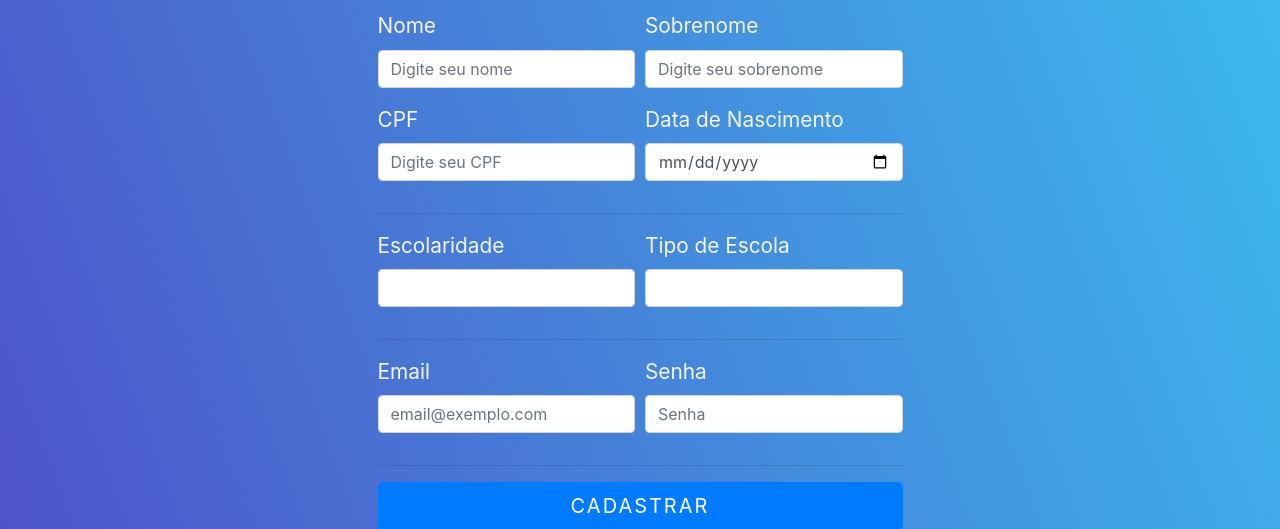
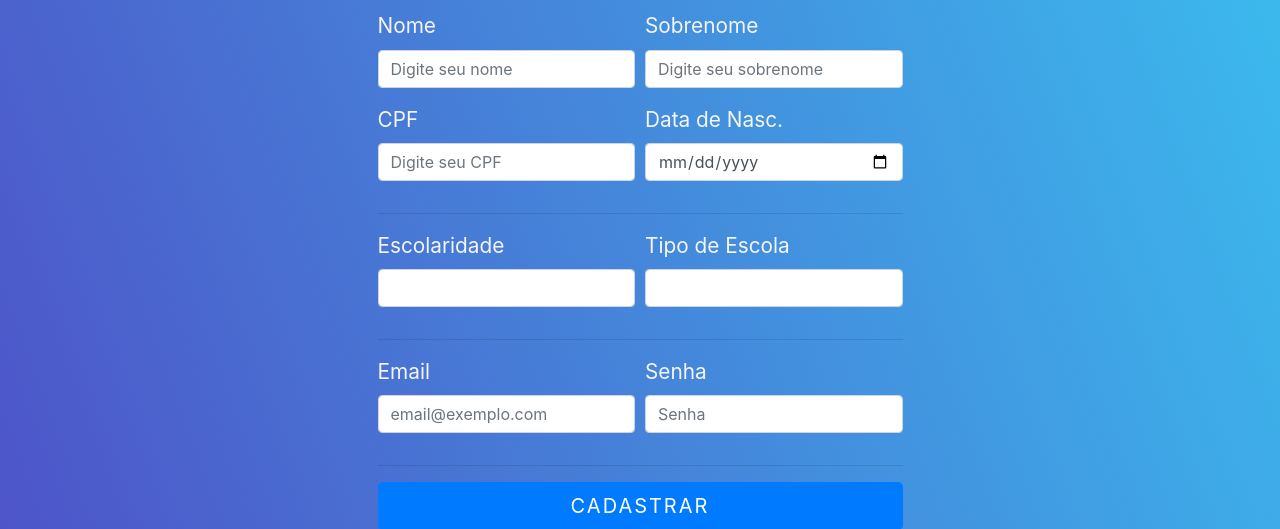
Before and after one commit to projeto-conatus/conatus, a PHP site: page /views/cadastro.html in a window 1280 px wide. Shown: the part 326-855 px from the top of the page. Run offline with PHP 8.4, Linux system fonts and the light colour scheme; some libraries are stand-ins or nearby versions; some web fonts are replaced.

Commit message:
pequenos detalhes corrigidos

```diff
--- a/css/apresentacao.css
+++ b/css/apresentacao.css
@@ -144,6 +144,10 @@ footer h4 {
   margin-top: .5rem;
   font-size: .8rem;
   text-transform: uppercase;
+}
+
+.voltarAoTopo {
+  display: none;
 }
 
 @media (min-width: 940px) {
--- a/views/cadastro.html
+++ b/views/cadastro.html
@@ -70,8 +70,8 @@
                     </div>
 
                     <div class="form-group col-md-6">
-                        <label for="validationCustom04">Data de Nascimento</label>
-                        <input type="date" class="form-control" id="validationCustom04" name="dataNascimento" placeholder="Digite sua data de nascimento" required>
+                        <label for="validationCustom04">Data de Nasc.</label>
+                        <input type="date" class="form-control" id="validationCustom04" name="dataNascimento" title="Digite sua data de nascimento" required>
                         <div class="invalid-feedback">
                             <p style="color: white;">Favor preencher este campo
                                 <p>
--- a/views/login.html
+++ b/views/login.html
@@ -40,7 +40,7 @@
                 <label for="senha">Senha:</label>
                 <input required type="password" id="senha" placeholder="Digite sua senha" name="senha" title="Digite sua senha" />
                 <button  class="botaoEntrar" name="logar" type="submit" title="Clique após ter preenchido seus dados">Entrar</button>
-                <a class="esqueceuSenha" href="#" title="Clique aqui caso tenha esquecido sua senha">Esqueceu sua senha?</a>
+                <a class="esqueceuSenha" href="#" title="Clique aqui caso tenha esquecido sua senha" onclick="alert('Em breve estará disponível')">Esqueceu sua senha?</a>
             </form>
             <img src="../images/arte_login.svg" alt="Logo do menino" title="Arte ilustrativa com dois jovens" />
         </div>
```
